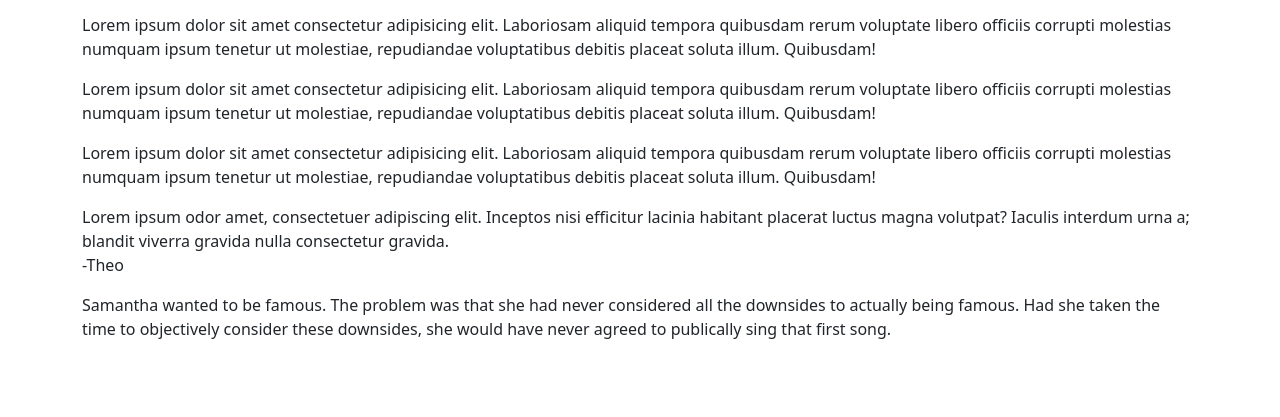
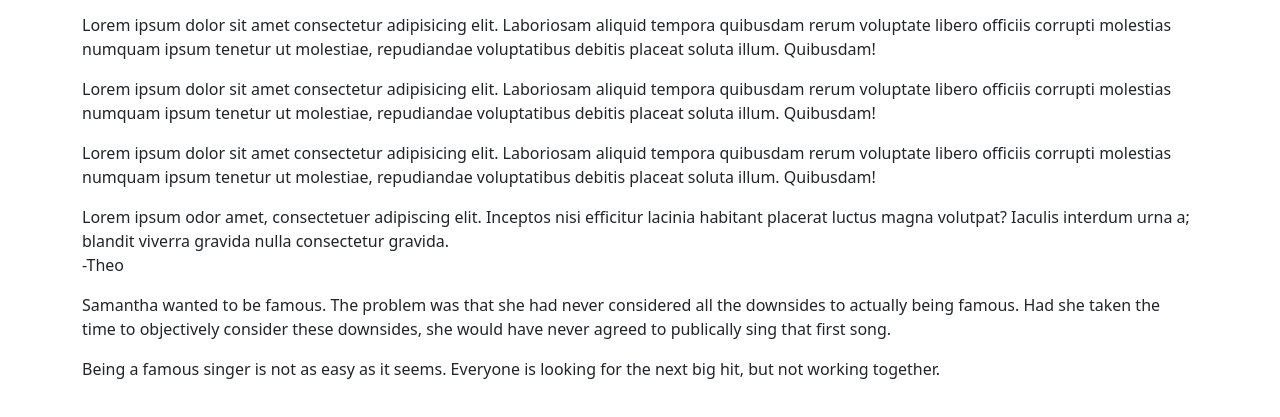
Before and after one commit to 343F24/git-collab-theo-john-thomas, a plain HTML site: page index.html in a window 1280 px wide. Shown: the part 171-588 px from the top of the page. Drawn offline with nearby package versions, Linux system fonts and the light colour scheme.

Commit message:
john's paragraph

```diff
--- a/index.html
+++ b/index.html
@@ -64,6 +64,9 @@
         Samantha wanted to be famous. The problem was that she had never considered all the downsides to actually being famous.
         Had she taken the time to objectively consider these downsides, she would have never agreed to publically sing that first song.
       </p>
+      <p>
+        Being a famous singer is not as easy as it seems. Everyone is looking for the next big hit, but not working together.
+      </p>
     </main>
   </div>
   <script src="https://cdn.jsdelivr.net/npm/bootstrap@5.3.3/dist/js/bootstrap.bundle.min.js"
```
